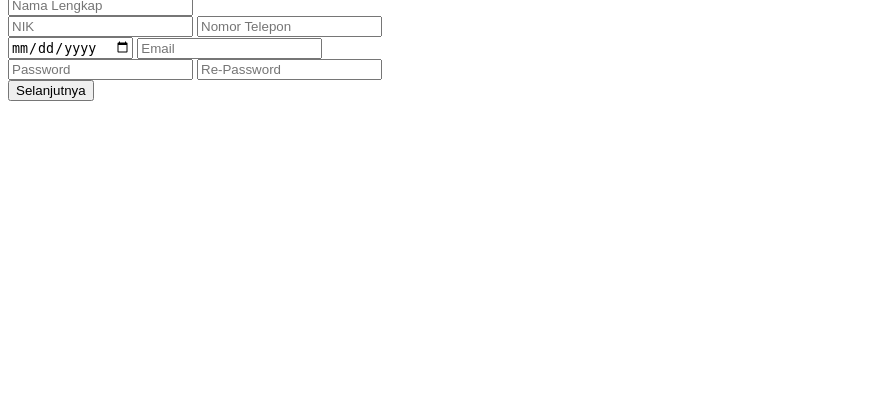
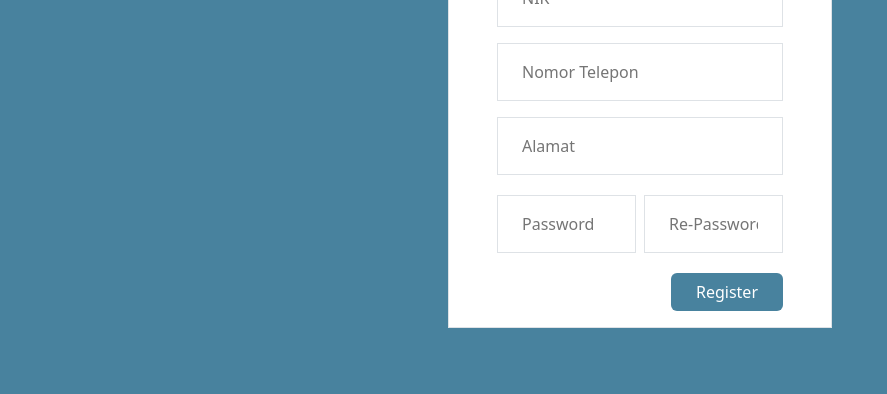
Before and after one commit to rarjen/Bimbingan-Kariri-Native-PHP, a PHP site: page /pages/auth/pasien/register.php in a window 1280 px wide. Shown: the part 406-800 px from the top of the page, without its empty margins (0-887 px from the left). Run offline with PHP 8.4, Linux system fonts and the light colour scheme; some libraries are stand-ins or nearby versions.

Commit message:
modify register pasien

```diff
--- a/pages/auth/pasien/register.php
+++ b/pages/auth/pasien/register.php
@@ -1,27 +1,118 @@
-<div class="wrapper vh-100 d-flex flex-column justify-content-center align-items-center">
-    <div class="cards border px-5 py-3 rounded-lg" style="width: 30%;">
+<?php
+session_start();
+include_once("../../../koneksi.php");
+
+if ($_SERVER["REQUEST_METHOD"] == "POST") {
+
+    $nama = $_POST["nama"];
+    $alamat = $_POST["alamat"];
+    $no_ktp = $_POST["no_ktp"];
+    $no_hp = $_POST["no_hp"];
+    $password = $_POST["password"];
+
+    // CASE 1
+
+    // CheckExist
+    $queryCheckExist = "SELECT * FROM pasien WHERE no_ktp = ?";
+    $stmt = mysqli_prepare($mysqli, $queryCheckExist);
+    mysqli_stmt_bind_param($stmt, "s", $no_ktp);
+    mysqli_stmt_execute($stmt);
+    $resultCheckExist = mysqli_stmt_get_result($stmt);
+
+
+    if (mysqli_num_rows($resultCheckExist) > 0) {
+        $row = mysqli_fetch_assoc($resultCheckExist);
+
+        if ($row['nama'] != $nama) {
+            echo "<script>alert(`Nama pasien tidak sesuai dengan nomor KTP yang terdaftar`)</script>";
+            echo "<meta http-equiv='refresh' content='0; url=regsiter.php'>";
+            die();
+        }
+        // $_SESSION["signup"] = true;
+        // $_SESSION["id"] = $row["id"];
+        // $_SESSION["username"] = $nama;
+        // $_SESSION["no_rm"] = $row["no_rm"];
+        // $_SESSION["akses"] = "pasien";
+
+        echo "<meta http-equiv='refresh' content='0; url=#'>";
+        die();
+    }
+
+
+    // CASE 2
+
+    //Query get last number - YYYYMM-XXX -> 202312-004
+    $queryGetRm = "SELECT MAX(SUBSTRING(no_rm, 8)) as last_queue_number FROM pasien";
+    $resultRm = mysqli_query($mysqli, $queryGetRm);
+
+    // Check Query
+    if (!$resultRm) {
+        die("Query gagal: " . mysqli_error($mysqli));
+    }
+
+    // Get nomor antrian terakit dari hasil query
+    $rowRm = mysqli_fetch_assoc($resultRm);
+    $lastQueueNumber = $rowRm["last_queue_number"];
+
+    // if table empty, set queue to 0
+    $lastQueueNumber = $lastQueueNumber ? $lastQueueNumber : 0;
+
+    $dateNow = date("Ym");
+
+    $newQueueNumber = $lastQueueNumber + 1;
+
+    $no_rm = $dateNow . "-" . str_pad($newQueueNumber, 3, '0', STR_PAD_LEFT);
+
+    $queryInsert = "INSERT INTO pasien (nama, alamat, no_ktp, no_hp, no_rm, password) VALUES ('$nama', '$alamat', '$no_ktp', '$no_hp', '$no_rm', '$password')";
+
+    if (mysqli_query($mysqli, $queryInsert)) {
+        // $_SESSION["signup"] = true;
+        // $_SESSION["id"] = $row["id"];
+        // $_SESSION["username"] = $nama;
+        // $_SESSION["no_rm"] = $row["no_rm"];
+        // $_SESSION["akses"] = "pasien";
+        echo "<meta http-equiv='refresh' content='0; url=#'>";
+        die();
+    } else {
+        echo "Error: " . $queryInsert . "<br>" . mysqli_error($mysqli);
+        die();
+    }
+}
+
+?>
+
+<!doctype html>
+<html lang="en">
+
+<head>
+    <meta charset="utf-8">
+    <meta name="viewport" content="width=device-width, initial-scale=1">
+    <title>Register | Pasien</title>
+    <link href="https://cdn.jsdelivr.net/npm/bootstrap@5.3.2/dist/css/bootstrap.min.css" rel="stylesheet" integrity="sha384-T3c6CoIi6uLrA9TneNEoa7RxnatzjcDSCmG1MXxSR1GAsXEV/Dwwykc2MPK8M2HN" crossorigin="anonymous">
+</head>
+
+<body>
+    <div class="wrapper vh-100 d-flex flex-column justify-content-center align-items-center" style="background-color: #48829E;">
+        <div class="cards border px-5 py-3 rounded-lg" style="width: 30%; background-color: white;">
             <div class="text-group my-2 d-flex flex-column justify-content-center align-items-center">
-            <img src="src/asset_files/udinus_logo.jpg" class="text-center w-25 my-2" alt="">
-            <h3 class="text-center text-capitalize">Buat Akun</h3>
+                <img src="../../../images/hospital-health-clinic-svgrepo-com.svg" class="text-center w-25 my-2" style="width: 20%;" alt="">
+                <h3 class="text-center text-capitalize">Daftar Pasien</h3>
                 <p class="text-center text-secondary">Masukkan informasi berdasarkan form</p>
             </div>
-        <form>
-            <input type="text" class="w-100 px-4 py-3 my-3 rounded-lg border page-link" id="fullname" placeholder="Nama Lengkap" autocomplete="off">
+            <form action="" method="POST">
+                <input type="text" class="w-100 px-4 py-3 my-3 rounded-lg border page-link" id="nama" placeholder="Nama Lengkap" autocomplete="off" name="nama" required>
                 <div class="form-group my-2 gap-3">
+                    <input type="text" class="w-100 px-4 py-3 my-3 rounded-lg border page-link" id="no_ktp" placeholder="NIK" autocomplete="off" name="no_ktp" required>
+                    <input type="text" class="w-100 px-4 py-3 my-3 rounded-lg border page-link" id="no_hp" placeholder="Nomor Telepon" autocomplete="off" name="no_hp" required>
+                    <input type="text" class="w-100 px-4 py-3 my-3 rounded-lg border page-link" id="alamat" placeholder="Alamat" autocomplete="off" name="alamat" required>
                     <div class="d-flex justify-content-evenly align-items-center my-3" style="gap: 0.5em;">
-                    <input type="number" class="w-100 px-4 py-3 my-1 rounded-lg border page-link" id="NIK" placeholder="NIK" autocomplete="off">
-                    <input type="number" class="w-100 px-4 py-3 my-1 rounded-lg border page-link" id="tlp" placeholder="Nomor Telepon" autocomplete="off">
-                </div>
-                <input type="date" class="w-100 px-4 py-3 my-3 rounded-lg border page-link text-secondary" id="date" autocomplete="off">
-                <input type="email" class="w-100 px-4 py-3 my-3 rounded-lg border page-link" id="email" placeholder="Email" autocomplete="off">
-                <div class="d-flex justify-content-evenly align-items-center my-3" style="gap: 0.5em;">
-                    <input type="password" class="w-100 px-4 py-3 my-1 rounded-lg border page-link" id="password" placeholder="Password">
-                    <input type="password" class="w-100 px-4 py-3 my-1 rounded-lg border page-link" id="re-password" placeholder="Re-Password">
+                        <input type="password" class="w-100 px-4 py-3 my-1 rounded-lg border page-link" id="password" placeholder="Password" name="password" required>
+                        <input type="password" class="w-100 px-4 py-3 my-1 rounded-lg border page-link" id="re-password" placeholder="Re-Password" name="re-password" required>
                     </div>
 
                 </div>
                 <div class="form-group d-flex justify-content-end align-items-center">
-                <button type="submit" class="w-auto px-4 btn btn-primary btn-block rounded-2">Selanjutnya</button>
+                    <button style="background-color: #48829E;" type="submit" class="w-auto px-4 btn btn-block rounded-2 text-white">Register</button>
                 </div>
             </form>
         </div>
@@ -29,3 +120,8 @@
 
 
     <div class="wrapper"></div>
+    <script src="https://cdn.jsdelivr.net/npm/bootstrap@5.3.3 class=" mt-3"/dist/js/bootstrap.bundle.min.js" integrity="sha384-C6RzsynM9kWDrMNeT87bh95OGNyZPhcTNXj1NW7RuBCsyN/o0jlpcV8Qyq46cDfL" crossorigin="anonymous"></script>
+    <script src="https://kit.fontawesome.com/0116028855.js" crossorigin="anonymous"></script>
+</body>
+
+</html>
```
Lines whose indentation alone changed are shown as unchanged.
